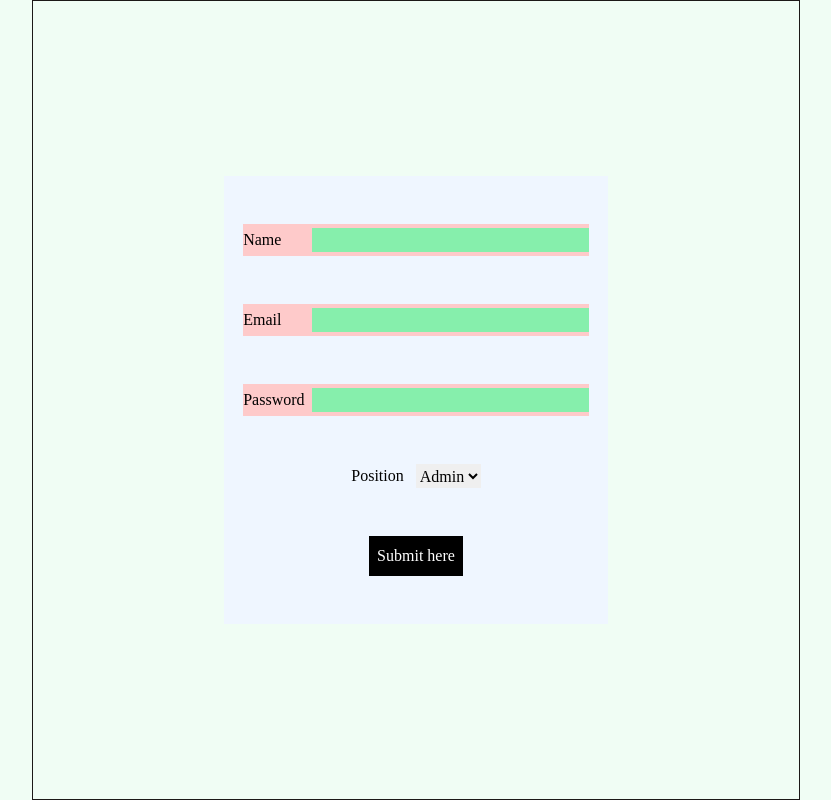
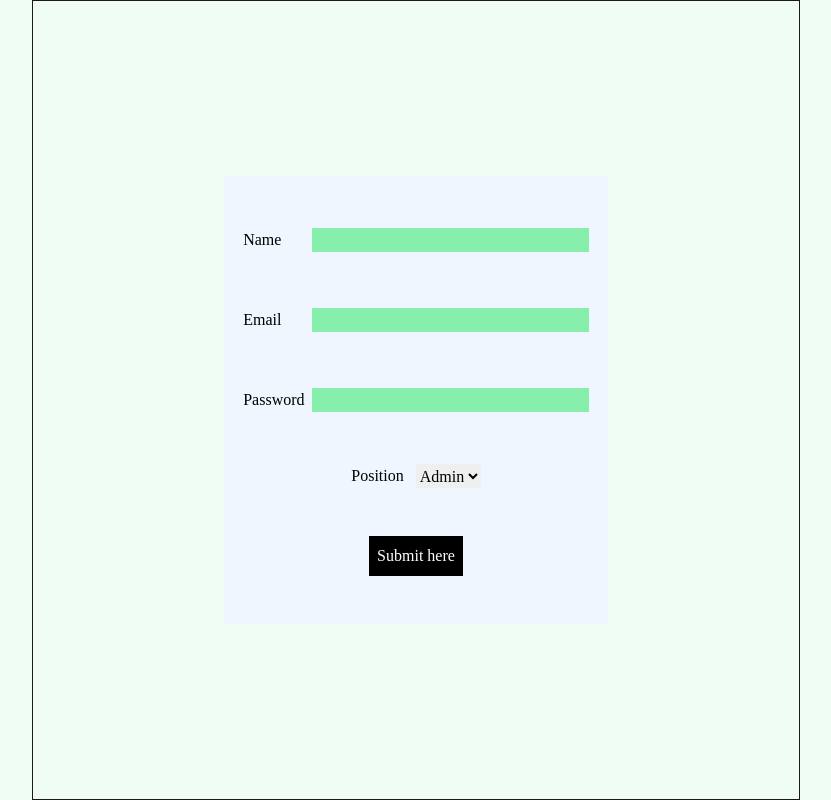
Before and after one commit to tautik/auth, a React (Vite) app: page / in a window 1280 px wide. Shown: the whole page, without its empty margins (224-1055 px from the left). Built offline with nearby package versions, Linux system fonts and the light colour scheme.

Commit message:
Added yup

```diff
--- a/src/components/Form/CustomInput.jsx
+++ b/src/components/Form/CustomInput.jsx
@@ -5,11 +5,16 @@ const CustomInput = ({ label, ...props }) => {
   const [field, meta] = useField(props);
   console.log(meta);
   return (
-    <div className="flex justify-between bg-red-200 w-[90%] mx-auto  py-1">
-      <label>{label}</label>
-      <input className="w-[80%] px-1 bg-green-300" {...field} {...props} />
+    <div className="   w-[90%] mx-auto  py-1">
+      <div className="flex justify-between">
+        <label>{label}</label>
+        <input className="w-[80%] px-1 bg-green-300" {...field} {...props} />
+      </div>
+
       {meta.touched && meta.error ? (
-        <div className="error">{meta.error}</div>
+        <div className={`${meta.touched && "text-left text-red-500 text-sm"} `}>
+          {meta.error}
+        </div>
       ) : null}
     </div>
   );
--- a/src/components/Form/SignUpForm.jsx
+++ b/src/components/Form/SignUpForm.jsx
@@ -6,12 +6,14 @@ import axios from "axios";
 import { baseUrl } from "../config/serverConfig";
 
 import Swal from "sweetalert2";
+import { advancedSchema } from "./schema";
 
 const SignUpForm = () => {
   return (
     <div className="bg-blue-50 w-[24rem] h-[28rem]">
       <Formik
         initialValues={{ email: "", password: "", position: "", name: "" }}
+        validationSchema={advancedSchema}
         onSubmit={async (values, actions) => {
           actions.resetForm();
 
--- /dev/null
+++ b/src/components/Form/schema/index.js
@@ -0,0 +1,20 @@
+import * as yup from "yup";
+
+const passwordRules = /^(?=.*\d)(?=.*[a-z])(?=.*[A-Z]).{5,}$/;
+// min 5 characters, 1 upper case letter, 1 lower case letter, 1 numeric digit.
+
+// .min(3, "Username must be at least 3 characters long")
+
+export const advancedSchema = yup.object().shape({
+  email: yup.string().email("Please enter a valid email").required("Required"),
+
+  password: yup
+    .string()
+    .min(5)
+    .matches(passwordRules, { message: "Please create a stronger password" })
+    .required("Required"),
+  position: yup
+    .string()
+    .oneOf(["admin", "user", "other"], "Invalid Job Type")
+    .required("Required"),
+});
```
